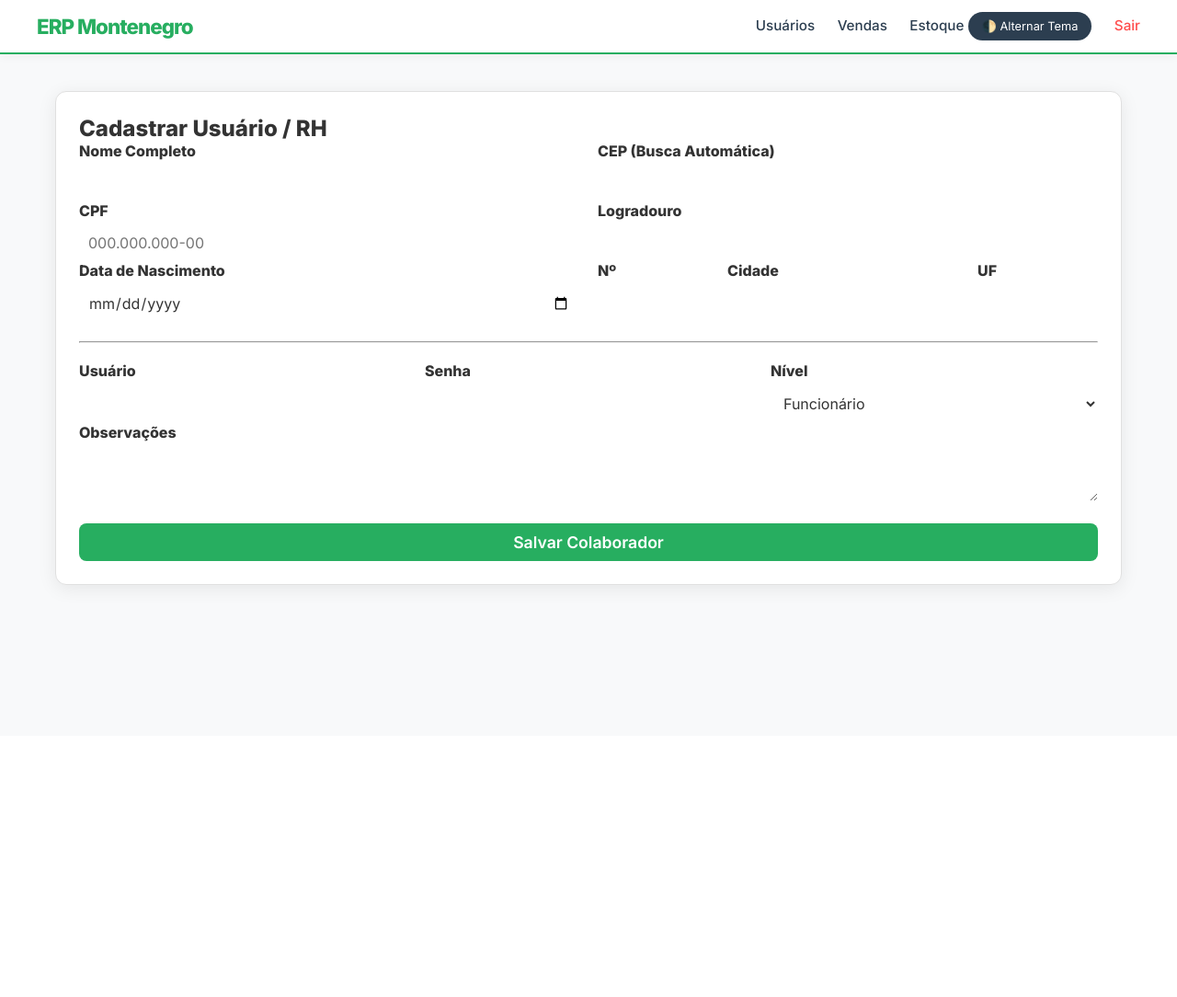
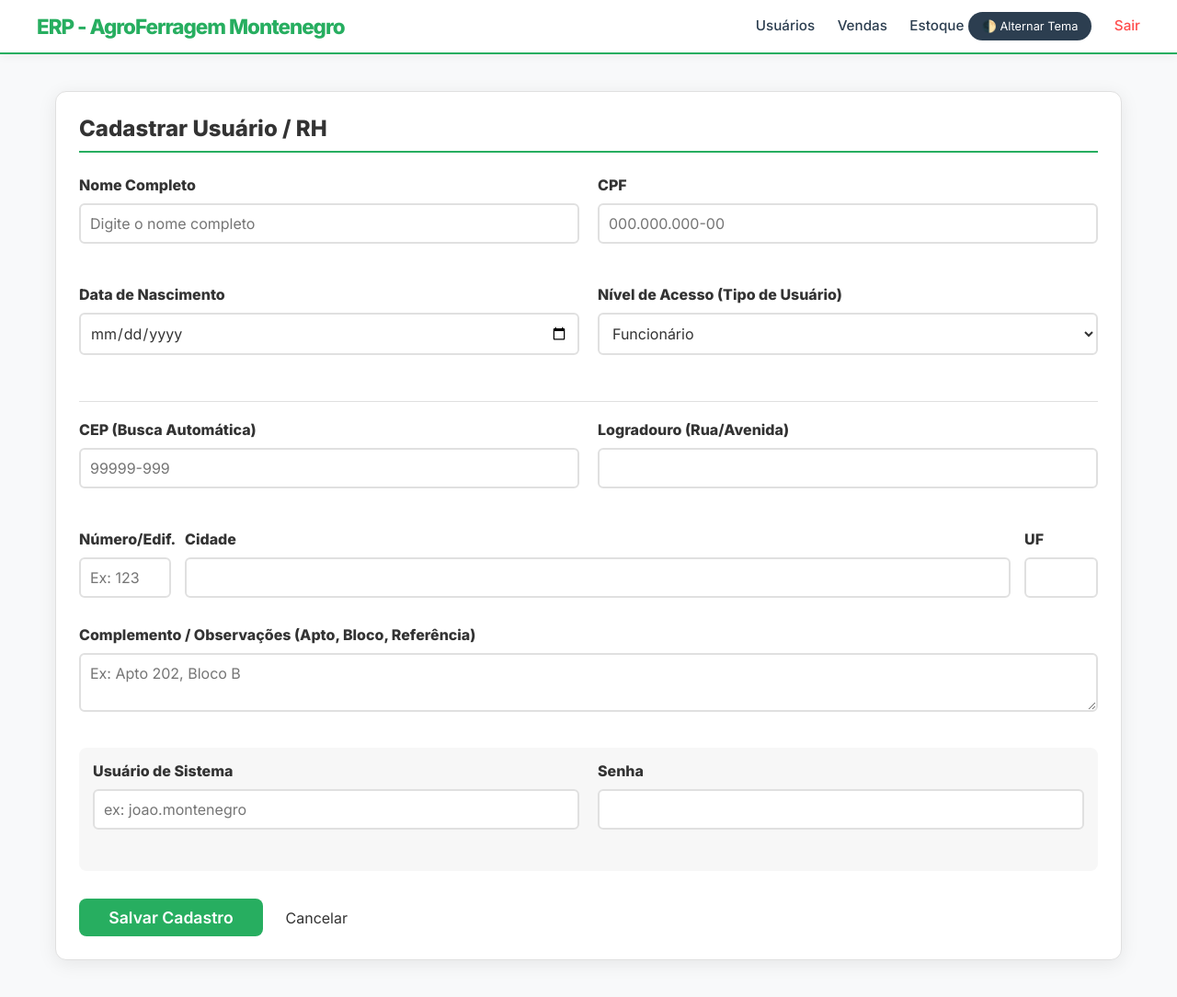
Before and after one commit to profedufbarreto/erp_ferragem_montenegro, a Flask app: page /admin/users/create in a window 1280 px wide. Shown: the whole page at 92% size. Before the commit the page ends 645 px from the top, so only its background shows below. Run offline with Flask 2, Linux system fonts and the light colour scheme; the visitor is signed in with stand-in values (Sample User, id 1); parts of the project's set-up code (start-up, migrations or seed data) failed here and were passed over.

Commit message:
módulo usuários funcionando

```diff
--- a/app/static/css/style.css
+++ b/app/static/css/style.css
@@ -191,3 +191,65 @@ header {
 }
 
 /* Badges
+
+/* Estilo padrão para os inputs */
+.form-control, input, select, textarea {
+    width: 100%;
+    padding: 12px;
+    margin-top: 5px;
+    margin-bottom: 15px;
+    border: 2px solid var(--border-light); /* Borda visível */
+    border-radius: 8px;
+    background-color: var(--card-light);
+    color: var(--text-light);
+    outline: none;
+    transition: all 0.3s ease;
+}
+
+/* Destaque quando o usuário clica no campo (Foco) */
+.form-control:focus, input:focus {
+    border-color: var(--primary-color); /* Borda fica verde ao clicar */
+    box-shadow: 0 0 8px rgba(39, 174, 96, 0.3); /* Brilho suave em volta */
+}
+
+/* Ajuste específico para o Modo Escuro */
+.dark-mode .form-control, .dark-mode input {
+    border: 1px solid #444; /* Borda um pouco mais clara no fundo preto */
+    background-color: #252525; /* Fundo levemente diferente do fundo da página */
+}
+
+/* Layout do Formulário */
+.form-row {
+    display: grid;
+    grid-template-columns: 1fr 1fr; /* Duas colunas iguais */
+    gap: 20px;
+    margin-bottom: 15px;
+}
+
+/* Campos de Endereço Menores (Número e Cidade) */
+.address-grid {
+    display: grid;
+    grid-template-columns: 100px 1fr 80px; /* Número pequeno, Cidade média, UF pequena */
+    gap: 15px;
+}
+
+/* Bordas e Destaque nos Inputs */
+.form-control {
+    border: 2px solid var(--border-light);
+    background-color: var(--card-light);
+    color: var(--text-light);
+    padding: 10px;
+    border-radius: 6px;
+    transition: border-color 0.3s, box-shadow 0.3s;
+}
+
+.form-control:focus {
+    border-color: var(--primary-color) !important;
+    box-shadow: 0 0 5px rgba(39, 174, 96, 0.4);
+    outline: none;
+}
+
+.dark-mode .form-control {
+    border: 1px solid #444;
+    background-color: #2b2b2b;
+}
--- a/app/templates/base.html
+++ b/app/templates/base.html
@@ -3,7 +3,7 @@
 <head>
     <meta charset="UTF-8">
     <meta name="viewport" content="width=device-width, initial-scale=1.0">
-    <title>ERP Ferragem Montenegro</title>
+    <title>ERP - AgroFerragem Montenegro</title>
     <link href="https://fonts.googleapis.com/css2?family=Inter:wght@400;500;600;800&display=swap" rel="stylesheet">
     <link rel="stylesheet" href="{{ url_for('static', filename='css/style.css') }}">
 
@@ -17,7 +17,7 @@
 <body>
     <header>
         <nav class="navbar">
-            <div class="logo">ERP Montenegro</div>
+            <div class="logo">ERP - AgroFerragem Montenegro</div>
             <div class="menu">
                 <a href="{{ url_for('admin.list_users') }}">Usuários</a>
                 <a href="#">Vendas</a>
--- a/app/templates/users/create.html
+++ b/app/templates/users/create.html
@@ -2,43 +2,30 @@
 {% block content %}
 <div class="container">
     <div class="card">
-        <h2>Cadastrar Usuário / RH</h2>
+        <h2 style="margin-bottom: 25px; border-bottom: 2px solid var(--primary-color); padding-bottom: 10px;">
+            Cadastrar Usuário / RH
+        </h2>
+
         <form method="POST">
-            <div style="display: grid; grid-template-columns: 1fr 1fr; gap: 20px;">
-                <div>
+            <div class="form-row">
+                <div class="form-group">
                     <label>Nome Completo</label>
-                    <input type="text" name="name" class="form-control" required>
-
+                    <input type="text" name="name" class="form-control" placeholder="Digite o nome completo" required>
+                </div>
+                <div class="form-group">
                     <label>CPF</label>
                     <input type="text" name="cpf" id="cpf" class="form-control" placeholder="000.000.000-00" required>
+                </div>
+            </div>
 
+            <div class="form-row">
+                <div class="form-group">
                     <label>Data de Nascimento</label>
                     <input type="date" name="birth_date" class="form-control" required>
                 </div>
-
-                <div>
-                    <label>CEP (Busca Automática)</label>
-                    <input type="text" name="cep" id="cep" class="form-control" maxlength="9" onblur="buscaCEP()">
-
-                    <label>Logradouro</label>
-                    <input type="text" name="address" id="address" class="form-control" readonly>
-
-                    <div style="display: flex; gap: 10px;">
-                        <div style="flex: 1;"><label>Nº</label><input type="text" name="number" class="form-control"></div>
-                        <div style="flex: 2;"><label>Cidade</label><input type="text" name="city" id="city" class="form-control" readonly></div>
-                        <div style="flex: 1;"><label>UF</label><input type="text" name="state" id="state" class="form-control" readonly></div>
-                    </div>
-                </div>
-            </div>
-
-            <hr style="margin: 20px 0;">
-
-            <div style="display: grid; grid-template-columns: 1fr 1fr 1fr; gap: 20px;">
-                <div><label>Usuário</label><input type="text" name="username" class="form-control" required></div>
-                <div><label>Senha</label><input type="password" name="password" class="form-control" required></div>
-                <div>
-                    <label>Nível</label>
-                    <select name="role" class="form-control">
+                <div class="form-group">
+                    <label>Nível de Acesso (Tipo de Usuário)</label>
+                    <select name="role" class="form-control" required>
                         <option value="funcionario">Funcionário</option>
                         <option value="gerente">Gerente</option>
                         <option value="admin">Administrador</option>
@@ -46,10 +33,54 @@
                 </div>
             </div>
 
-            <label>Observações</label>
-            <textarea name="obs" class="form-control"></textarea>
+            <hr style="margin: 20px 0; border: 0; border-top: 1px solid var(--border-light);">
 
-            <button type="submit" class="btn-success" style="margin-top: 20px;">Salvar Colaborador</button>
+            <div class="form-row">
+                <div class="form-group">
+                    <label>CEP (Busca Automática)</label>
+                    <input type="text" name="cep" id="cep" class="form-control" onblur="buscaCEP()" placeholder="99999-999">
+                </div>
+                <div class="form-group">
+                    <label>Logradouro (Rua/Avenida)</label>
+                    <input type="text" name="address" id="address" class="form-control" readonly>
+                </div>
+            </div>
+
+            <div class="address-grid">
+                <div class="form-group">
+                    <label>Número/Edif.</label>
+                    <input type="text" name="number" class="form-control" placeholder="Ex: 123" required>
+                </div>
+                <div class="form-group">
+                    <label>Cidade</label>
+                    <input type="text" name="city" id="city" class="form-control" readonly>
+                </div>
+                <div class="form-group">
+                    <label>UF</label>
+                    <input type="text" name="state" id="state" class="form-control" readonly>
+                </div>
+            </div>
+
+            <div class="form-group">
+                <label>Complemento / Observações (Apto, Bloco, Referência)</label>
+                <textarea name="obs" class="form-control" rows="2" placeholder="Ex: Apto 202, Bloco B"></textarea>
+            </div>
+
+            <div class="form-row" style="margin-top: 20px; background: rgba(0,0,0,0.03); padding: 15px; border-radius: 8px;">
+                <div class="form-group">
+                    <label>Usuário de Sistema</label>
+                    <input type="text" name="username" class="form-control" placeholder="ex: joao.montenegro" required>
+                </div>
+                <div class="form-group">
+                    <label>Senha</label>
+                    <input type="password" name="password" class="form-control" required>
+                </div>
+            </div>
+
+            <div style="margin-top: 30px;">
+                <button type="submit" class="btn-success" style="width: 200px;">Salvar Cadastro</button>
+                <a href="{{ url_for('admin.list_users') }}" style="margin-left: 20px; text-decoration: none; color: var(--text-light);">Cancelar</a>
+            </div>
         </form>
     </div>
 </div>
@@ -65,11 +96,13 @@ function buscaCEP() {
                     document.getElementById('address').value = dados.logradouro;
                     document.getElementById('city').value = dados.localidade;
                     document.getElementById('state').value = dados.uf;
+                } else {
+                    alert("CEP não encontrado.");
                 }
             });
     }
 }
-// Máscara simples para CPF
+
 document.getElementById('cpf').addEventListener('input', function (e) {
     var x = e.target.value.replace(/\D/g, '').match(/(\d{0,3})(\d{0,3})(\d{0,3})(\d{0,2})/);
     e.target.value = !x[2] ? x[1] : x[1] + '.' + x[2] + '.' + x[3] + (x[4] ? '-' + x[4] : '');
```
